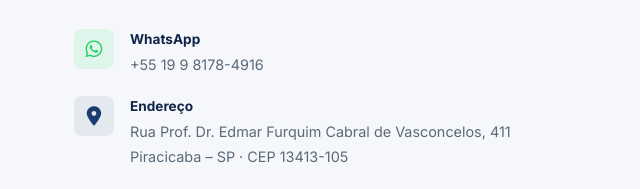
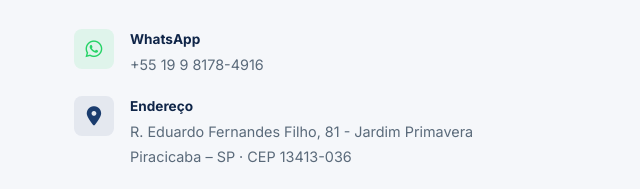
Before and after one commit to rafaelpmarchi/gromar-site, a plain HTML site: page index.html in a window 1280 px wide. Shown: the part 3496-3685 px from the top of the page, 10-650 px from the left. Drawn offline with Linux system fonts and the light colour scheme.

Commit message:
Atualizar endereço da empresa
Co-Authored-By: Claude Sonnet 4.6 <noreply@anthropic.com>

```diff
--- a/index.html
+++ b/index.html
@@ -243,8 +243,8 @@
             <i class="fas fa-map-marker-alt"></i>
             <div>
               <strong data-i18n="cnt.address">Endereço</strong>
-              <span>Rua Prof. Dr. Edmar Furquim Cabral de Vasconcelos, 411</span>
-              <span>Piracicaba – SP · CEP 13413-105</span>
+              <span>R. Eduardo Fernandes Filho, 81 - Jardim Primavera</span>
+              <span>Piracicaba – SP · CEP 13413-036</span>
             </div>
           </div>
         </div>
```
